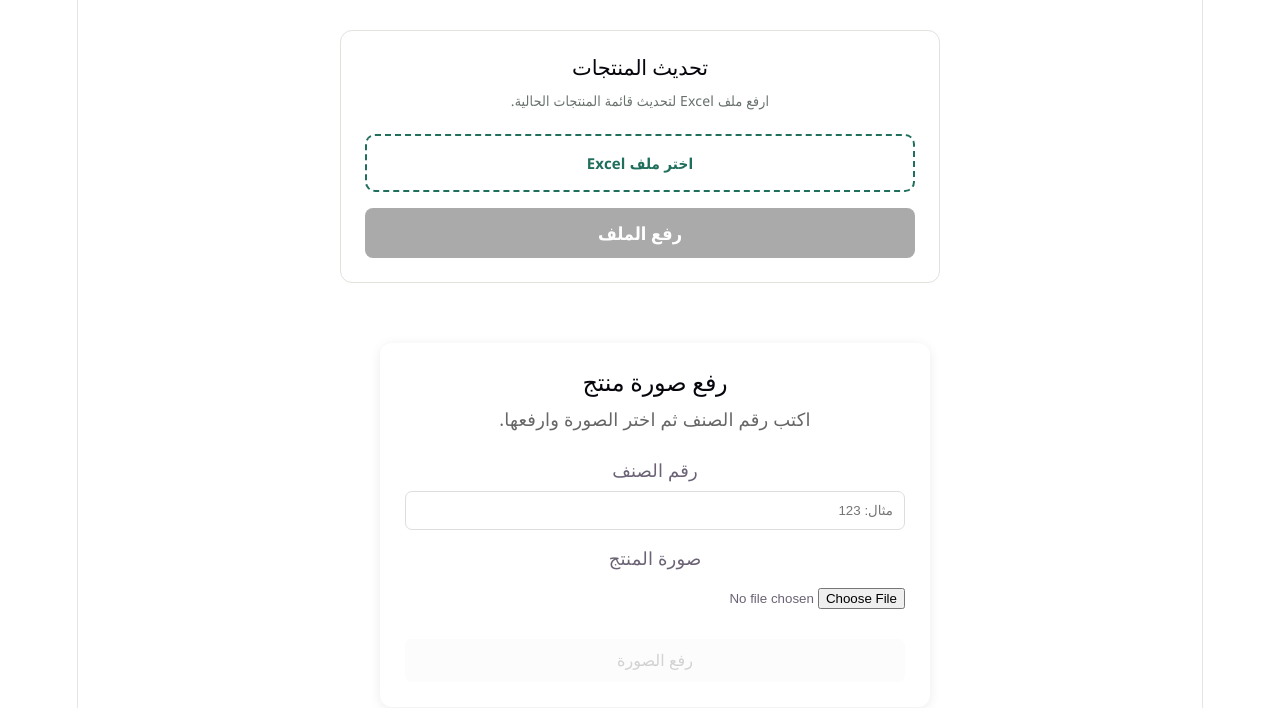
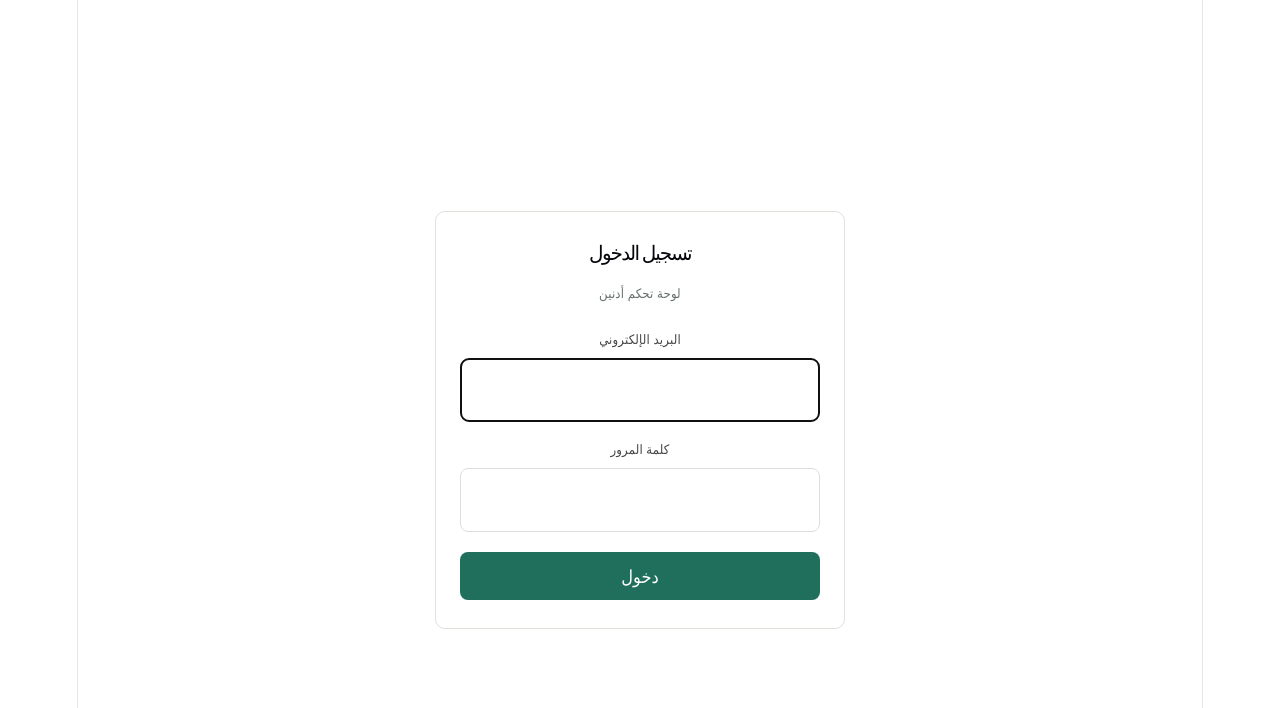
Before and after one commit to AhhmeddKhaled/UdnynClothing, a React (Vite) app in the folder Admin/: page / in a window 1280 px wide. Shown: the top 708 px of the page. Built offline with nearby package versions, Linux system fonts and the light colour scheme.

Commit message:
Update project

```diff
--- a/Admin/src/App.jsx
+++ b/Admin/src/App.jsx
@@ -1,19 +1,27 @@
 import { useState } from 'react'
-import heroImg from './assets/hero.png'
-import reactLogo from './assets/react.svg'
-import viteLogo from './assets/vite.svg'
 import './App.css'
 import ExcelUpload from './ExcelUpload/ExcelUpload.jsx';
 import ProductImageUpload from './ProductImageUpload/ProductImageUpload.jsx'
-
+import Login from './pages/Login/Login.jsx';
+import { isLoggedIn, getUser, logout } from './pages/Login/auth.js';
 
 function App() {
-  const [count, setCount] = useState(0)
+  const [user, setUser] = useState(getUser())
+
+  if (!isLoggedIn()) {
+    return <Login onSuccess={setUser} />
+  }
 
   return (
     <>
-    <ExcelUpload />
-    <ProductImageUpload />
+      <div style={{ display: "flex", justifyContent: "space-between", padding: "10px 16px" }}>
+        <span>مرحبًا، {user?.name}</span>
+        <button onClick={() => { logout(); setUser(null); }}>
+          تسجيل الخروج
+        </button>
+      </div>
+      <ExcelUpload />
+      <ProductImageUpload />
     </>
   )
 }
--- /dev/null
+++ b/Admin/src/pages/Login/Login.css
@@ -0,0 +1,89 @@
+.login-wrap {
+  min-height: 100dvh;
+  display: flex;
+  align-items: center;
+  justify-content: center;
+  padding: 20px;
+  font-family: "Segoe UI", Tahoma, Arial, sans-serif;
+}
+
+.login-card {
+  width: 100%;
+  max-width: 360px;
+  background: #fff;
+  border: 1px solid #e3e1db;
+  border-radius: 10px;
+  padding: 28px 24px;
+  display: flex;
+  flex-direction: column;
+  gap: 14px;
+}
+
+.login-card h1 {
+  font-size: 20px;
+  margin: 0;
+}
+
+.login-sub {
+  margin: 0 0 6px;
+  color: #68716c;
+  font-size: 13px;
+}
+
+.login-card label {
+  display: flex;
+  flex-direction: column;
+  gap: 6px;
+  font-size: 13px;
+  color: #444;
+}
+
+.login-card input {
+  font: inherit;
+  padding: 10px 12px;
+  border: 1px solid #ddd;
+  border-radius: 8px;
+  min-height: 42px;
+}
+
+.login-card button {
+  font: inherit;
+  margin-top: 6px;
+  padding: 11px;
+  border: 0;
+  border-radius: 8px;
+  background: #1f6f5c;
+  color: #fff;
+  cursor: pointer;
+}
+
+.login-card button:disabled {
+  opacity: 0.6;
+  cursor: default;
+}
+
+.login-error {
+  background: #fbeee3;
+  color: #b3261e;
+  padding: 8px 10px;
+  border-radius: 8px;
+  font-size: 13px;
+  margin: 0;
+}
+
+.login-switch {
+  text-align: center;
+  font-size: 13px;
+  color: #68716c;
+  margin-top: 4px;
+}
+
+.login-switch button {
+  background: none;
+  border: 0;
+  color: #1f6f5c;
+  cursor: pointer;
+  font: inherit;
+  padding: 0;
+  text-decoration: underline;
+}
--- /dev/null
+++ b/Admin/src/pages/Login/Login.jsx
@@ -0,0 +1,61 @@
+import { useState } from "react";
+import { login } from "./auth";
+import "./Login.css";
+
+// onSuccess: دالة بتتنفذ بعد نجاح الدخول (مثلاً تحويل المستخدم للوحة الأدمن)
+export default function Login({ onSuccess }) {
+  const [email, setEmail] = useState("");
+  const [password, setPassword] = useState("");
+  const [error, setError] = useState("");
+  const [loading, setLoading] = useState(false);
+
+  const handleSubmit = async (e) => {
+    e.preventDefault();
+    setError("");
+    setLoading(true);
+    try {
+      const user = await login(email, password);
+      onSuccess?.(user);
+    } catch (err) {
+      setError(err.message);
+    } finally {
+      setLoading(false);
+    }
+  };
+
+  return (
+    <div className="login-wrap" dir="rtl">
+      <form className="login-card" onSubmit={handleSubmit}>
+        <h1>تسجيل الدخول</h1>
+        <p className="login-sub">لوحة تحكم أدنين</p>
+
+        <label>
+          البريد الإلكتروني
+          <input
+            type="email"
+            value={email}
+            onChange={(e) => setEmail(e.target.value)}
+            required
+            autoFocus
+          />
+        </label>
+
+        <label>
+          كلمة المرور
+          <input
+            type="password"
+            value={password}
+            onChange={(e) => setPassword(e.target.value)}
+            required
+          />
+        </label>
+
+        {error && <p className="login-error">{error}</p>}
+
+        <button type="submit" disabled={loading}>
+          {loading ? "جارِ الدخول..." : "دخول"}
+        </button>
+      </form>
+    </div>
+  );
+}
--- /dev/null
+++ b/Admin/src/pages/Login/auth.js
@@ -0,0 +1,85 @@
+const API_URL = "https://udnyn.com";
+const TOKEN_KEY = "udnyn_admin_token";
+const USER_KEY = "udnyn_admin_user";
+
+// ======================================================
+// تسجيل الدخول
+// ======================================================
+// بيرفض أي حساب دوره customer، لأن ده لوحة الموظفين بس
+
+export async function login(email, password) {
+  const res = await fetch(`${API_URL}/auth/login`, {
+    method: "POST",
+    headers: { "Content-Type": "application/json" },
+    body: JSON.stringify({ email, password }),
+  });
+
+  const data = await res.json();
+
+  if (!res.ok) {
+    throw new Error(data.message || "فشل تسجيل الدخول");
+  }
+
+  if (data.user.role === "customer") {
+    throw new Error("الحساب ده مش عنده صلاحية دخول لوحة التحكم");
+  }
+
+  localStorage.setItem(TOKEN_KEY, data.token);
+  localStorage.setItem(USER_KEY, JSON.stringify(data.user));
+
+  return data.user;
+}
+
+// ======================================================
+// تسجيل الخروج
+// ======================================================
+
+export function logout() {
+  localStorage.removeItem(TOKEN_KEY);
+  localStorage.removeItem(USER_KEY);
+}
+
+// ======================================================
+// قراءة بيانات المستخدم الحالي والتوكن
+// ======================================================
+
+export function getToken() {
+  return localStorage.getItem(TOKEN_KEY);
+}
+
+export function getUser() {
+  const raw = localStorage.getItem(USER_KEY);
+  try {
+    return raw ? JSON.parse(raw) : null;
+  } catch {
+    return null;
+  }
+}
+
+export function isLoggedIn() {
+  return !!getToken();
+}
+
+// ======================================================
+// fetch بيضيف هيدر الـ Authorization أوتوماتيك
+// استخدميها بدل fetch العادي في أي طلب محتاج تسجيل دخول
+// ======================================================
+
+export async function authFetch(path, options = {}) {
+  const token = getToken();
+
+  const res = await fetch(`${API_URL}${path}`, {
+    ...options,
+    headers: {
+      ...(options.headers || {}),
+      ...(token ? { Authorization: `Bearer ${token}` } : {}),
+    },
+  });
+
+  // لو التوكن انتهى أو اتلغى، نسجل خروج تلقائي
+  if (res.status === 401) {
+    logout();
+  }
+
+  return res;
+}
```
Also changed, not shown: 2 other files (tests, documents, lock files or other folders).
